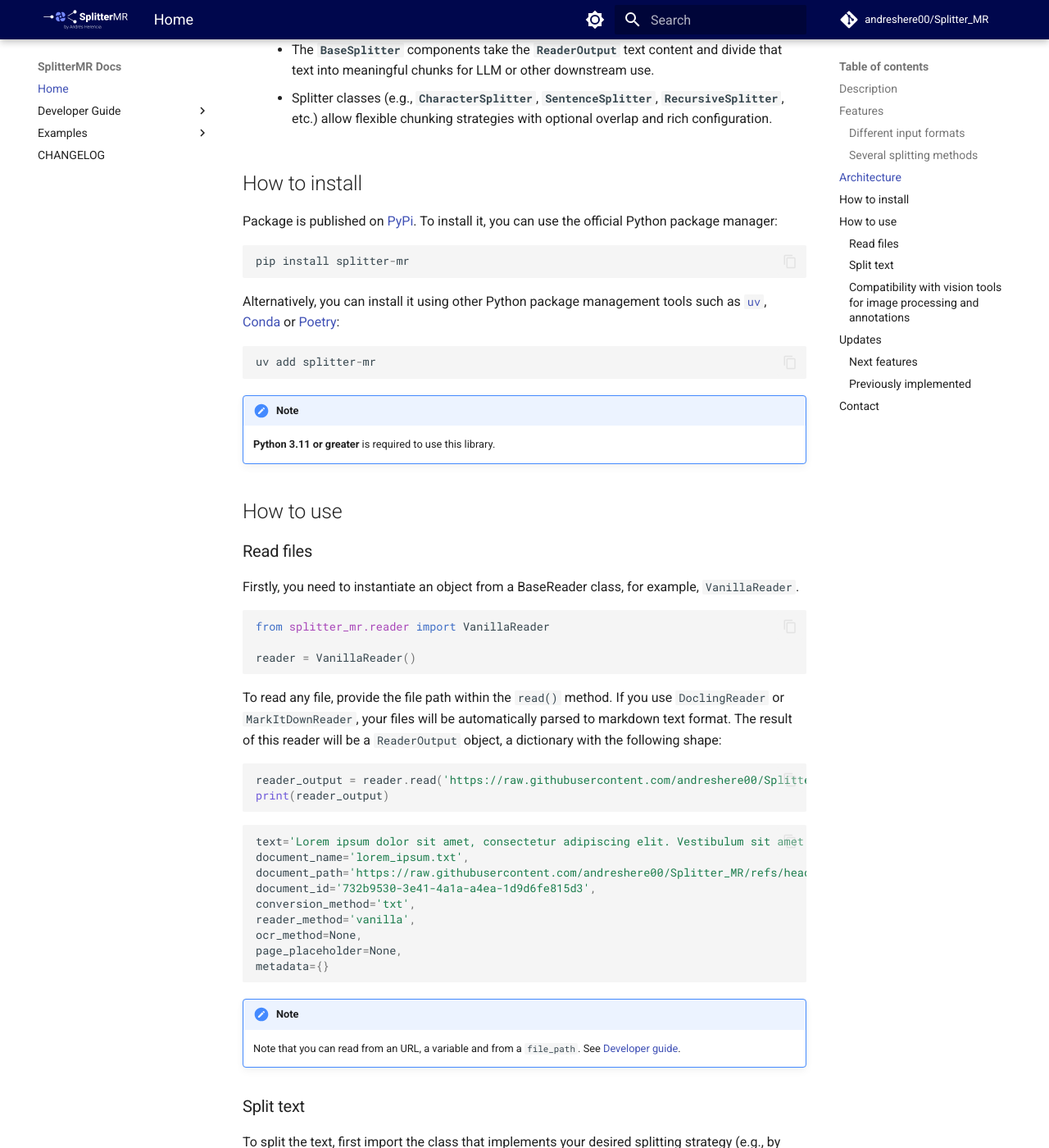
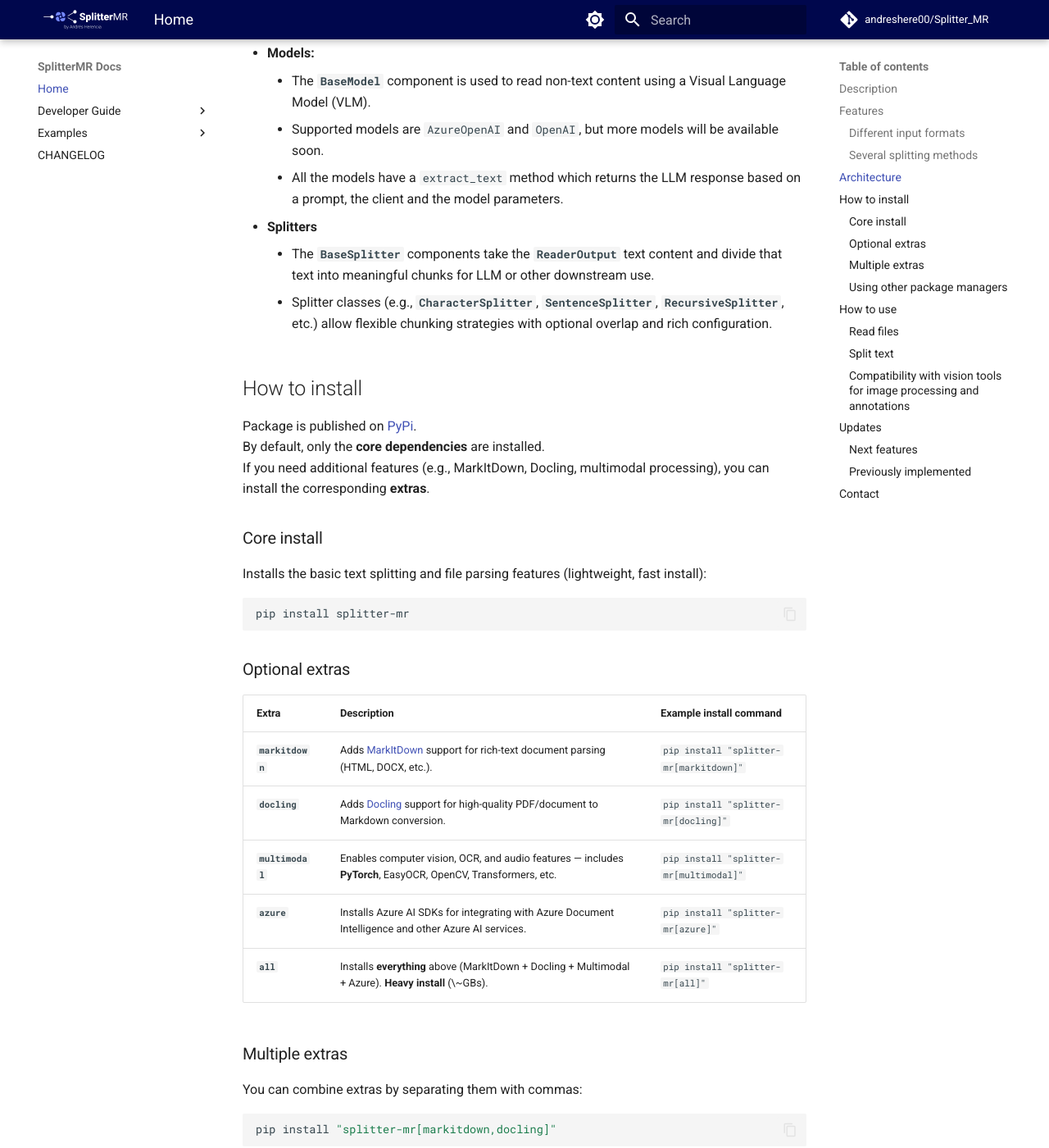
Before and after one commit to andreshere00/Splitter_MR, an MkDocs documentation site: the page built from docs/index.md, in a window 1280 px wide and 1400 px high, scrolled down 4176 px. Shown: the whole window at 82% size. Built offline with MkDocs 1.6.1 and Material for MkDocs 9.7.7, drawn with Linux system fonts in a browser that asks for light colours; comment, search, counter and statistics services are not loaded; some of the changed text lies outside the part shown.

Commit message:
feat: divide library into sub-libraries. Update README

````diff
--- a/docs/index.md
+++ b/docs/index.md
@@ -8,10 +8,23 @@
 **SplitterMR** is a library for chunking data into convenient text blocks compatible with your LLM applications.
 
 !!! important
-    **New version v0.5.0**
+    **Breaking Change! Version v0.6.0**
 
-    - Add **embedding models** to encode the text into distributed vectorized representations. See documentation [here](https://andreshere00.github.io/Splitter_MR/api_reference/embedding/).
-    - Add support for chunking files based on **semantic similarity** between sentences. See documentation [here](https://andreshere00.github.io/Splitter_MR/api_reference/splitter/#semanticsplitter).
+    - Dependencies are now split into **core** (installed by default) and **optional extras** for heavy or specialized features.
+      - Example: to use MarkItDown and Docling readers, install with:
+        ```bash
+        pip install "splitter-mr[markitdown,docling]"
+        ```
+      - To install *all* optional features:
+        ```bash
+        pip install "splitter-mr[all]"
+        ```
+      - This change reduces install time and keeps core installs lightweight.
+
+    **Version 0.5.0**
+
+    - Added **embedding models** to encode text into distributed vectorized representations. See documentation [here](https://andreshere00.github.io/Splitter_MR/api_reference/embedding/).
+    - Added support for chunking files based on **semantic similarity** between sentences. See documentation [here](https://andreshere00.github.io/Splitter_MR/api_reference/splitter/#semanticsplitter).
 
 
 ## Features
@@ -71,19 +84,45 @@
 
 ## How to install
 
-Package is published on [PyPi](https://pypi.org/project/splitter-mr/). To install it, you can use the official Python package manager:
+Package is published on [PyPi](https://pypi.org/project/splitter-mr/).
+By default, only the **core dependencies** are installed.
+If you need additional features (e.g., MarkItDown, Docling, multimodal processing), you can install the corresponding **extras**.
 
-```python
+### Core install
+Installs the basic text splitting and file parsing features (lightweight, fast install):
+
+```bash
 pip install splitter-mr
 ```
 
-Alternatively, you can install it using other Python package management tools such as [`uv`](https://docs.astral.sh/uv/), [Conda](https://anaconda.org/anaconda/conda) or [Poetry](https://python-poetry.org/):
+### Optional extras
 
-```python
+| Extra            | Description                                                                                                           | Example install command                 |
+| ---------------- | --------------------------------------------------------------------------------------------------------------------- | --------------------------------------- |
+| **`markitdown`** | Adds [MarkItDown](https://github.com/microsoft/markitdown) support for rich-text document parsing (HTML, DOCX, etc.). | `pip install "splitter-mr[markitdown]"` |
+| **`docling`**    | Adds [Docling](https://github.com/ibm/docling) support for high-quality PDF/document to Markdown conversion.          | `pip install "splitter-mr[docling]"`    |
+| **`multimodal`** | Enables computer vision, OCR, and audio features — includes **PyTorch**, EasyOCR, OpenCV, Transformers, etc.          | `pip install "splitter-mr[multimodal]"` |
+| **`azure`**      | Installs Azure AI SDKs for integrating with Azure Document Intelligence and other Azure AI services.                  | `pip install "splitter-mr[azure]"`      |
+| **`all`**        | Installs **everything** above (MarkItDown + Docling + Multimodal + Azure). **Heavy install** (\~GBs).                 | `pip install "splitter-mr[all]"`        |
+
+### Multiple extras
+
+You can combine extras by separating them with commas:
+
+```bash
+pip install "splitter-mr[markitdown,docling]"
+```
+
+### Using other package managers
+
+You can also install it with [`uv`](https://docs.astral.sh/uv/), [`conda`](https://anaconda.org/anaconda/conda) or [`poetry`](https://python-poetry.org/):
+
+```bash
 uv add splitter-mr
 ```
 
 !!! note
+
     **Python 3.11 or greater** is required to use this library.
 
 
````
Also changed, not shown: other parts of docs/index.md (+1 -1 lines), CHANGELOG.md (+36 -3 lines), README.md (+47 -8 lines), docs/CHANGELOG.md (+36 -3 lines), docs/api_reference/api_reference.md (+4 -0 lines), pyproject.toml (+38 -9 lines), requirements.txt (+15 -2 lines), 7 other files.
